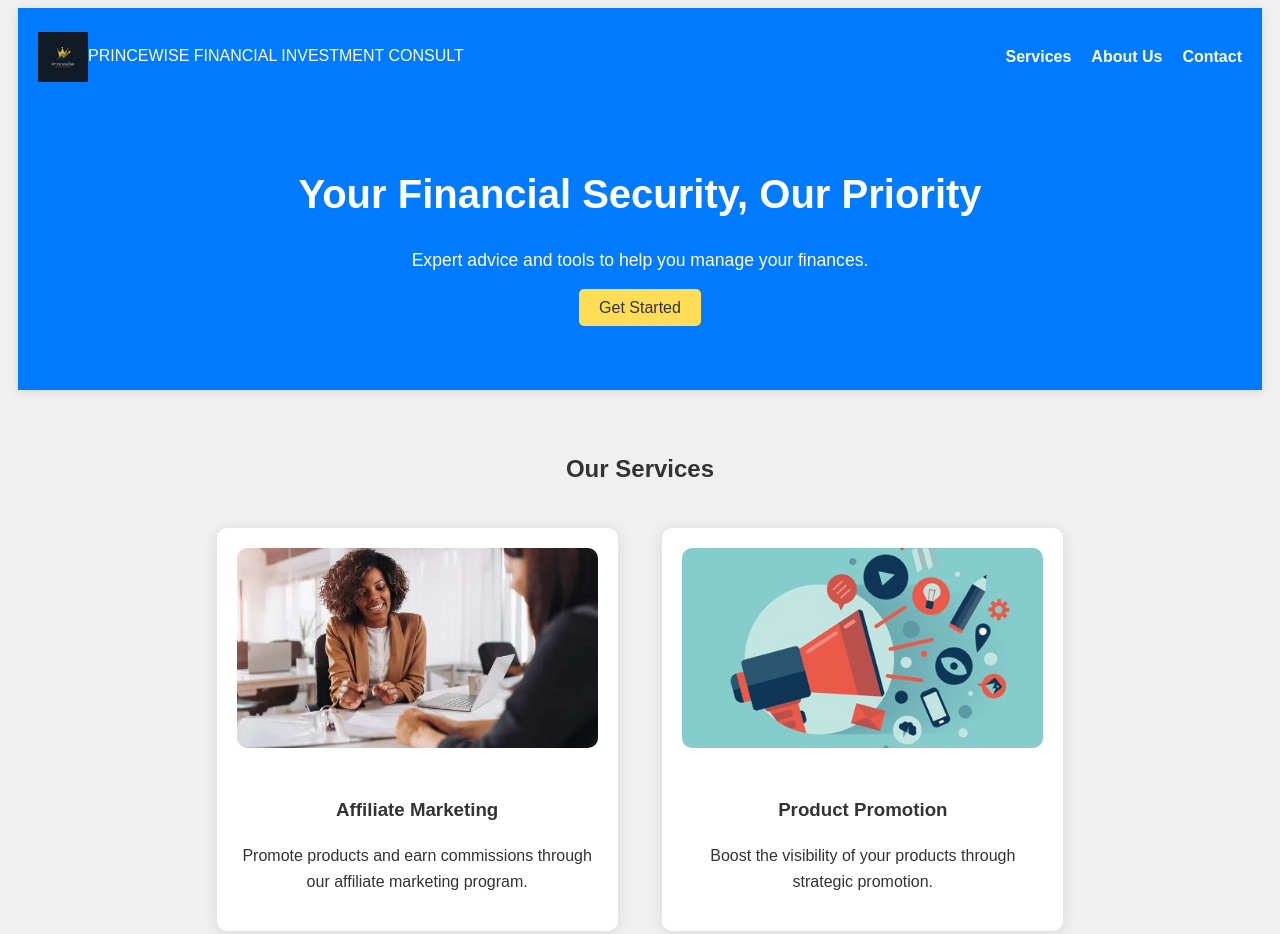
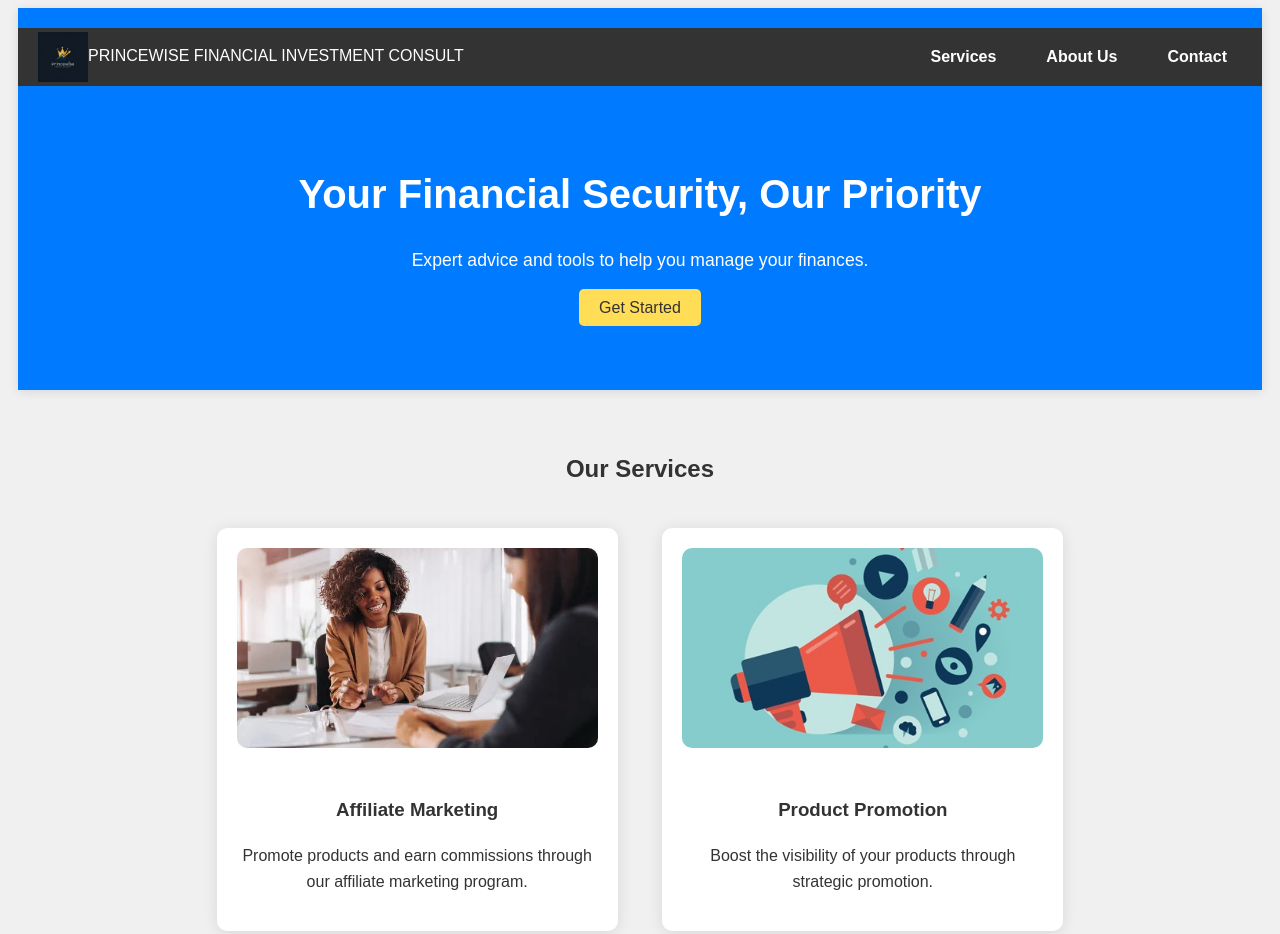
Before and after one commit to Dampson18/Dampson18.github.io, a plain HTML site: page index.html in a window 1280 px wide. Shown: the top 934 px of the page. Drawn offline with Linux system fonts and the light colour scheme.

Commit message:
Update index.html

```diff
--- a/index.html
+++ b/index.html
@@ -38,6 +38,7 @@
     justify-content: space-between;
     align-items: center;
     padding: 0 20px;
+    background-color: #333; /* Background color for the nav */
 }
 
 .nav-links {
@@ -52,14 +53,17 @@
 .nav-links a {
     color: white;
     text-decoration: none;
-        transition: color 0.3s, transform 0.3s;
+    transition: color 0.3s, transform 0.3s, background-color 0.3s; /* Added transition for background */
     font-weight: bold;
+    padding: 10px 15px; /* Added padding for better click area */
+    border-radius: 5px; /* Optional: rounded corners */
 }
 
 .nav-links a:hover {
     color: #ffdd57;
     text-shadow: 1px 1px 2px rgba(0, 0, 0, 0.2);
     transform: scale(1.1);
+    background-color: rgba(255, 221, 87, 0.2); /* Background color on hover */
 }
 
     .hero {
@@ -125,7 +129,7 @@
 }
 
 .service-card:hover {
-        transform: translateY(-5px);
+    transform: translateY(-5px) scale(1.05); /* Added scale for size change */
     box-shadow: 0 4px 25px rgba(0, 0, 0, 0.2);
 }
 
```
Lines whose indentation alone changed are shown as unchanged.
